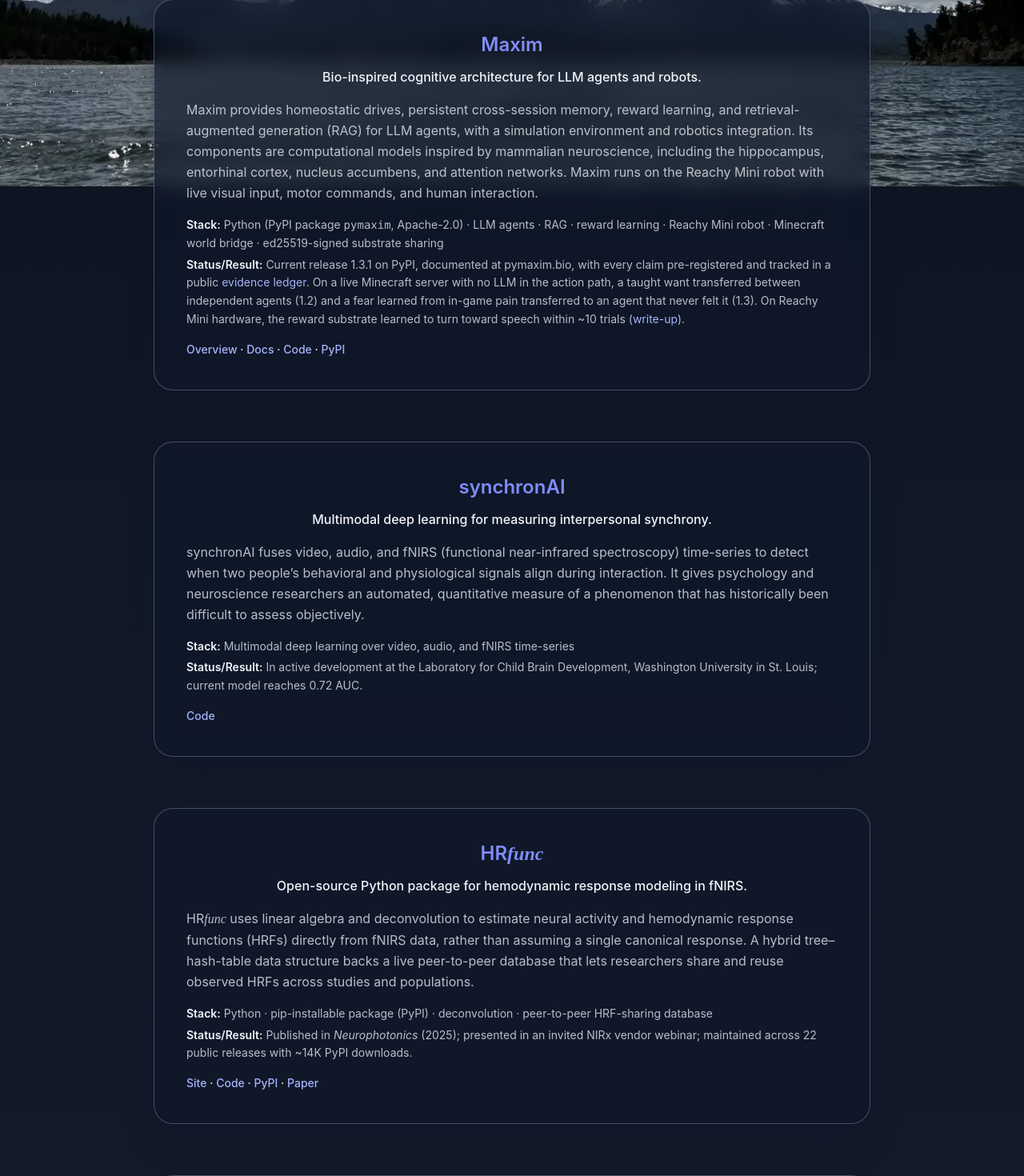
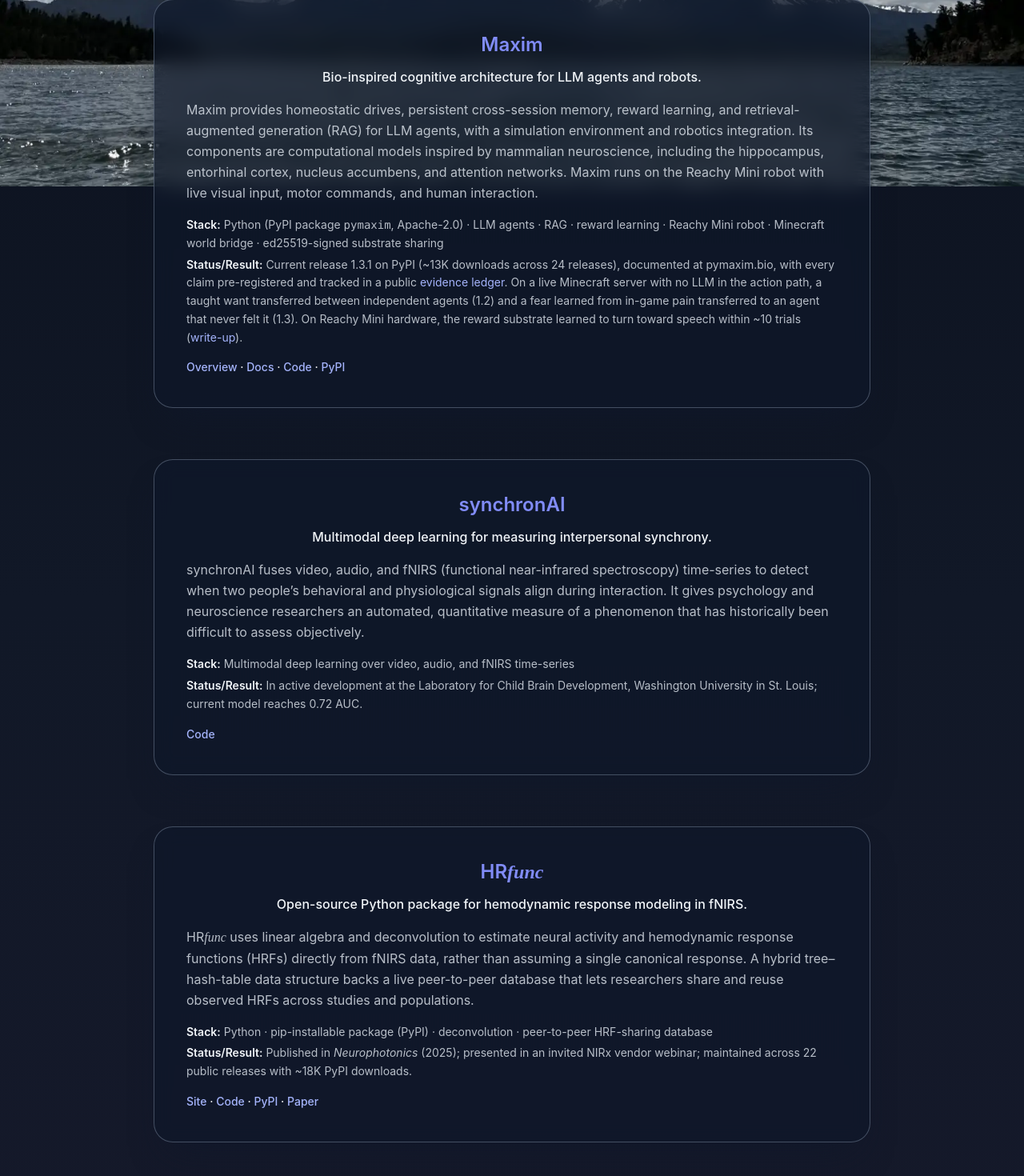
Before and after one commit to dennys246/personal_website, a Flask app: page /projects in a window 1280 px wide. Shown: the part 567-2037 px from the top of the page at 80% size. Run offline with Flask 3, Linux system fonts and the light colour scheme; some web fonts are replaced.

Commit message:
Update PyPI download counts: HRfunc ~18K, pymaxim ~13K
Both now quote lifetime totals from pepy.tech (all downloads), so the two
packages are measured the same way. HRfunc's ~14K was an older reading;
pymaxim's ~700/month is replaced with its lifetime total. CV and resume
PDFs regenerated to match.

Co-Authored-By: Claude Opus 5.5 <noreply@anthropic.com>

```diff
--- a/templates/experiences.html
+++ b/templates/experiences.html
@@ -130,7 +130,7 @@
         </div>
         <ul class="entry-list">
           <li>Architected a HIPAA-compliant AWS HPC environment (EC2, EFS, S3, Glacier) delivered ~32% under projected cost, and secured an additional 24% university-wide cloud discount</li>
-          <li>Designed and shipped <a href="https://hrfunc.org" class="underline decoration-green-400/60 hover:text-green-400">HRfunc</a>, an open-source, pip-installable Python package for signal deconvolution; published in <em>Neurophotonics</em> (2025), presented in an invited NIRx vendor webinar, and maintained across 22 public releases (~14K PyPI downloads)</li>
+          <li>Designed and shipped <a href="https://hrfunc.org" class="underline decoration-green-400/60 hover:text-green-400">HRfunc</a>, an open-source, pip-installable Python package for signal deconvolution; published in <em>Neurophotonics</em> (2025), presented in an invited NIRx vendor webinar, and maintained across 22 public releases (~18K PyPI downloads)</li>
           <li>Trained NIRSgen, a diffusion model trained from scratch on biomedical time-series data for data augmentation; validated via transfer learning, raising downstream classification accuracy to 92% (vs. 76% with random reinitialization); currently being prepared for publication, with the model to be released afterward</li>
           <li>Built BOLDnet, a TensorFlow framework with custom spatial-attention layers and 4D volumetric data loaders for rapid model prototyping on standardized datasets</li>
           <li>Developing <a href="https://github.com/dennys246/synchronAI" class="underline decoration-green-400/60 hover:text-green-400">synchronAI</a>, a multimodal deep-learning model that fuses video, audio, and time-series signals for automated inference (0.72 AUC)</li>
--- a/templates/main.html
+++ b/templates/main.html
@@ -140,11 +140,11 @@
   <div class="grid gap-4 sm:grid-cols-2 xl:grid-cols-4 max-w-6xl" aria-label="Highlights">
     <a href="/maxim" class="highlight-card">
       <h3>Maxim</h3>
-      <p>Open-source LLM agent harness with persistent memory and learned drives (v1.3.1, ~700 PyPI downloads/month). Every claim is pre-registered and ablation-tested, null results included.</p>
+      <p>Open-source LLM agent harness with persistent memory and learned drives (v1.3.1, ~13K PyPI downloads). Every claim is pre-registered and ablation-tested, null results included.</p>
     </a>
     <a href="/projects#hrfunc" class="highlight-card">
       <h3>HRfunc</h3>
-      <p>Open-source Python package for fNIRS signal deconvolution, published in <i>Neurophotonics</i>, with ~14K PyPI downloads.</p>
+      <p>Open-source Python package for fNIRS signal deconvolution, published in <i>Neurophotonics</i>, with ~18K PyPI downloads.</p>
     </a>
     <a href="/projects#snowgan" class="highlight-card">
       <h3>snowGAN &amp; Snowpack Dataset</h3>
--- a/templates/maxim-overview.html
+++ b/templates/maxim-overview.html
@@ -153,7 +153,7 @@
         </tbody>
       </table>
     </div>
-    <p class="text-sm text-slate-400">Engineering: Python, Apache-2.0, ~700 PyPI downloads a month; 15,000+ unit tests in CI across Python 3.10&ndash;3.14; LLM backends include Anthropic, OpenAI, and llama.cpp; optional PostgreSQL/pgvector memory.</p>
+    <p class="text-sm text-slate-400">Engineering: Python, Apache-2.0, ~13K PyPI downloads across 24 releases; 15,000+ unit tests in CI across Python 3.10&ndash;3.14; LLM backends include Anthropic, OpenAI, and llama.cpp; optional PostgreSQL/pgvector memory.</p>
   </section>
 
   <!-- Essay index -->
--- a/templates/projects.html
+++ b/templates/projects.html
@@ -87,7 +87,7 @@
       <p class="mt-3 text-center text-base font-medium text-slate-100">Bio-inspired cognitive architecture for LLM agents and robots.</p>
       <p class="mt-4 text-base leading-relaxed text-slate-200/80">Maxim provides homeostatic drives, persistent cross-session memory, reward learning, and retrieval-augmented generation (RAG) for LLM agents, with a simulation environment and robotics integration. Its components are computational models inspired by mammalian neuroscience, including the hippocampus, entorhinal cortex, nucleus accumbens, and attention networks. Maxim runs on the Reachy Mini robot with live visual input, motor commands, and human interaction.</p>
       <p class="mt-4 text-sm leading-relaxed text-slate-200/80"><span class="font-semibold text-slate-100">Stack:</span> Python (PyPI package <code>pymaxim</code>, Apache-2.0) &middot; LLM agents &middot; RAG &middot; reward learning &middot; Reachy Mini robot &middot; Minecraft world bridge &middot; ed25519-signed substrate sharing</p>
-      <p class="mt-1 text-sm leading-relaxed text-slate-200/80"><span class="font-semibold text-slate-100">Status/Result:</span> Current release 1.3.1 on PyPI, documented at pymaxim.bio, with every claim pre-registered and tracked in a public <a href="https://pymaxim.bio/research/evidence/" class="text-indigo-300 hover:text-white underline-offset-2 hover:underline" rel="noopener">evidence ledger</a>. On a live Minecraft server with no LLM in the action path, a taught want transferred between independent agents (1.2) and a fear learned from in-game pain transferred to an agent that never felt it (1.3). On Reachy Mini hardware, the reward substrate learned to turn toward speech within ~10 trials (<a href="/maxim/sound-orientation" class="text-indigo-300 hover:text-white underline-offset-2 hover:underline">write-up</a>).</p>
+      <p class="mt-1 text-sm leading-relaxed text-slate-200/80"><span class="font-semibold text-slate-100">Status/Result:</span> Current release 1.3.1 on PyPI (~13K downloads across 24 releases), documented at pymaxim.bio, with every claim pre-registered and tracked in a public <a href="https://pymaxim.bio/research/evidence/" class="text-indigo-300 hover:text-white underline-offset-2 hover:underline" rel="noopener">evidence ledger</a>. On a live Minecraft server with no LLM in the action path, a taught want transferred between independent agents (1.2) and a fear learned from in-game pain transferred to an agent that never felt it (1.3). On Reachy Mini hardware, the reward substrate learned to turn toward speech within ~10 trials (<a href="/maxim/sound-orientation" class="text-indigo-300 hover:text-white underline-offset-2 hover:underline">write-up</a>).</p>
       <p class="mt-4 text-sm font-medium"><a href="/maxim" class="text-indigo-300 hover:text-white underline-offset-2 hover:underline">Overview</a> &middot; <a href="https://pymaxim.bio" class="text-indigo-300 hover:text-white underline-offset-2 hover:underline" rel="noopener">Docs</a> &middot; <a href="https://github.com/dennys246/Maxim" class="text-indigo-300 hover:text-white underline-offset-2 hover:underline" rel="noopener">Code</a> &middot; <a href="https://pypi.org/project/pymaxim/" class="text-indigo-300 hover:text-white underline-offset-2 hover:underline" rel="noopener">PyPI</a></p>
     </article>
     <article id="synchronai" class="reveal project-card project-card-link w-full scroll-mt-32">
@@ -103,7 +103,7 @@
       <p class="mt-3 text-center text-base font-medium text-slate-100">Open-source Python package for hemodynamic response modeling in fNIRS.</p>
       <p class="mt-4 text-base leading-relaxed text-slate-200/80">HR<i><span style="font-family: 'Times New Roman', serif;">func</span></i> uses linear algebra and deconvolution to estimate neural activity and hemodynamic response functions (HRFs) directly from fNIRS data, rather than assuming a single canonical response. A hybrid tree&ndash;hash-table data structure backs a live peer-to-peer database that lets researchers share and reuse observed HRFs across studies and populations.</p>
       <p class="mt-4 text-sm leading-relaxed text-slate-200/80"><span class="font-semibold text-slate-100">Stack:</span> Python &middot; pip-installable package (PyPI) &middot; deconvolution &middot; peer-to-peer HRF-sharing database</p>
-      <p class="mt-1 text-sm leading-relaxed text-slate-200/80"><span class="font-semibold text-slate-100">Status/Result:</span> Published in <em>Neurophotonics</em> (2025); presented in an invited NIRx vendor webinar; maintained across 22 public releases with ~14K PyPI downloads.</p>
+      <p class="mt-1 text-sm leading-relaxed text-slate-200/80"><span class="font-semibold text-slate-100">Status/Result:</span> Published in <em>Neurophotonics</em> (2025); presented in an invited NIRx vendor webinar; maintained across 22 public releases with ~18K PyPI downloads.</p>
       <p class="mt-4 text-sm font-medium"><a href="https://www.hrfunc.org" class="text-indigo-300 hover:text-white underline-offset-2 hover:underline" rel="noopener">Site</a> &middot; <a href="https://github.com/dennys246/HRfunc" class="text-indigo-300 hover:text-white underline-offset-2 hover:underline" rel="noopener">Code</a> &middot; <a href="https://pypi.org/project/hrfunc/" class="text-indigo-300 hover:text-white underline-offset-2 hover:underline" rel="noopener">PyPI</a> &middot; <a href="https://doi.org/10.1117/1.NPh.13.S1.S17801" class="text-indigo-300 hover:text-white underline-offset-2 hover:underline" rel="noopener">Paper</a></p>
     </article>
     <article id="snowgan" class="reveal project-card project-card-link w-full scroll-mt-32">
```
Also changed, not shown: 2 other files.
